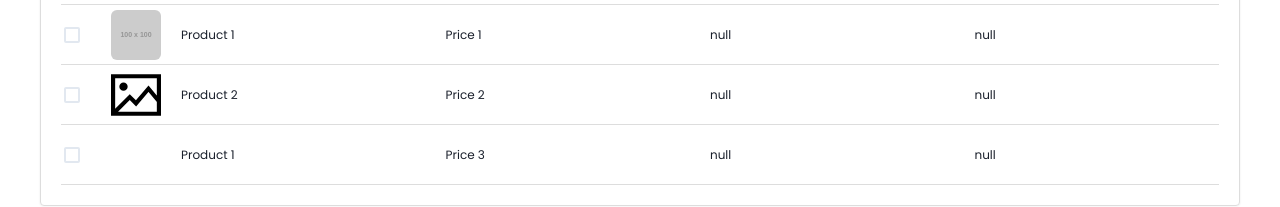
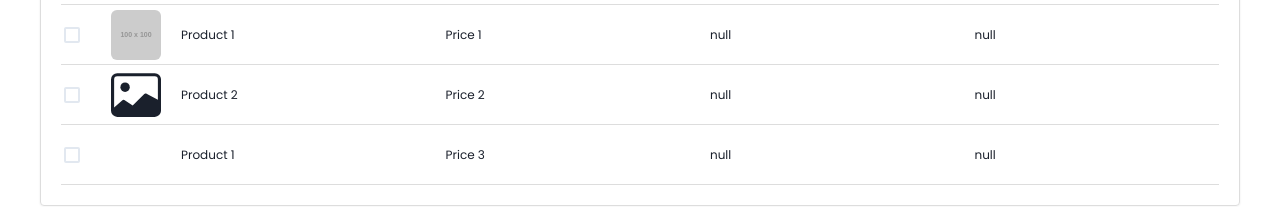
Before and after one commit to chineduogada/sr-react-dev-fulfil-exercise, a Next.js app: page / in a window 1280 px wide. Shown: the part 284-491 px from the top of the page. Built offline with nearby package versions, Linux system fonts and the light colour scheme.

Commit message:
refactor(DataTable): chnage image icon in rows
Refs: #1

```diff
--- a/components/DataTable/DataTable.tsx
+++ b/components/DataTable/DataTable.tsx
@@ -3,8 +3,7 @@ import Button from "components/Button/Button";
 import Input from "components/Form/Input";
 import Image from "components/Image/Image";
 import React from "react";
-import { BsCaretDownFill } from "react-icons/bs";
-import { GrImage } from "react-icons/gr";
+import { BsCaretDownFill, BsImage } from "react-icons/bs";
 import { layoutStyles } from "theme/components";
 
 interface DataTableProps {
@@ -116,7 +115,7 @@ const DataTable: React.FC<DataTableProps> = ({ columns, rows }) => {
                       boxSize="50px"
                       fontSize="50px"
                     >
-                      <GrImage />
+                      <BsImage />
                     </Box>
                   ) : (
                     <Image
```
